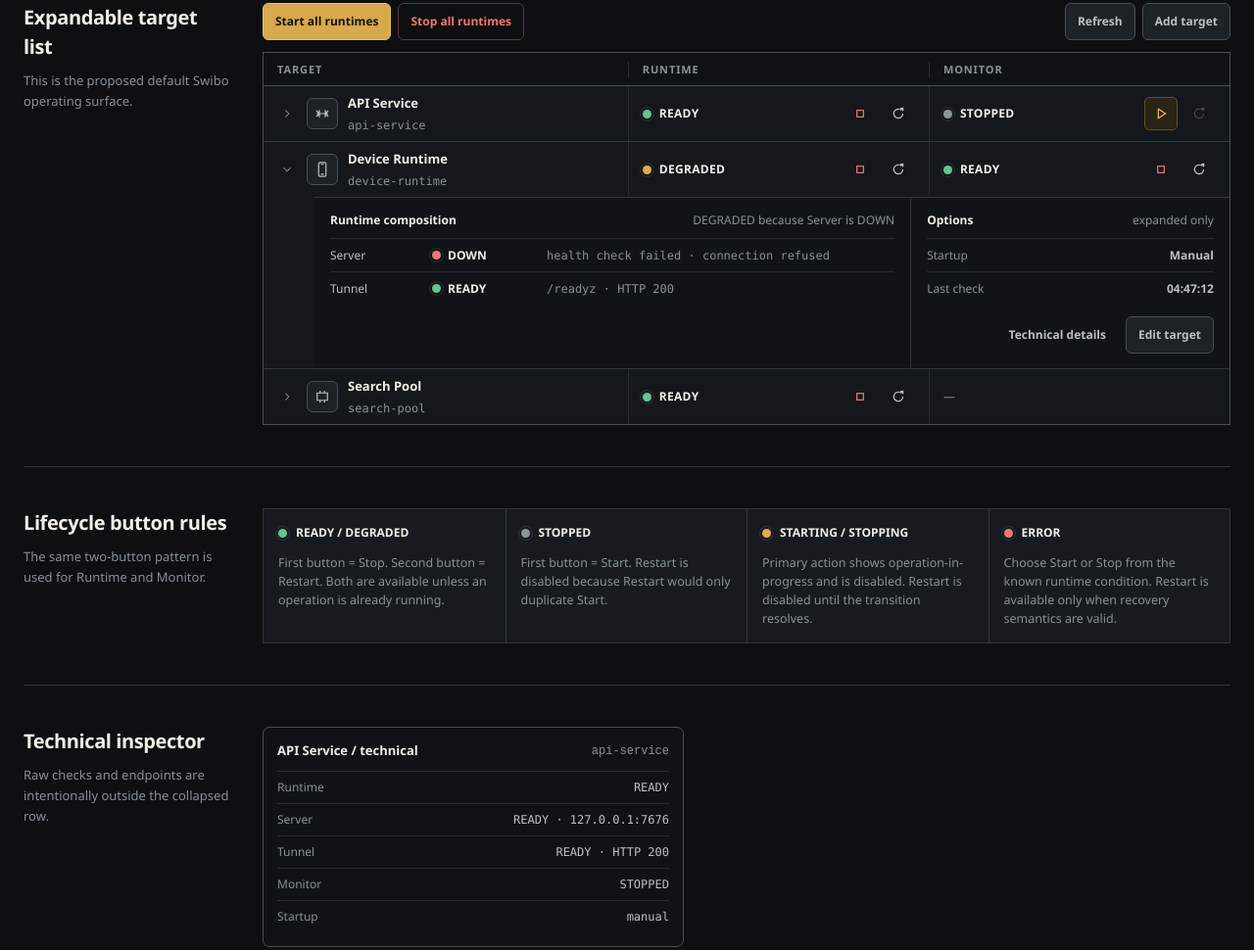
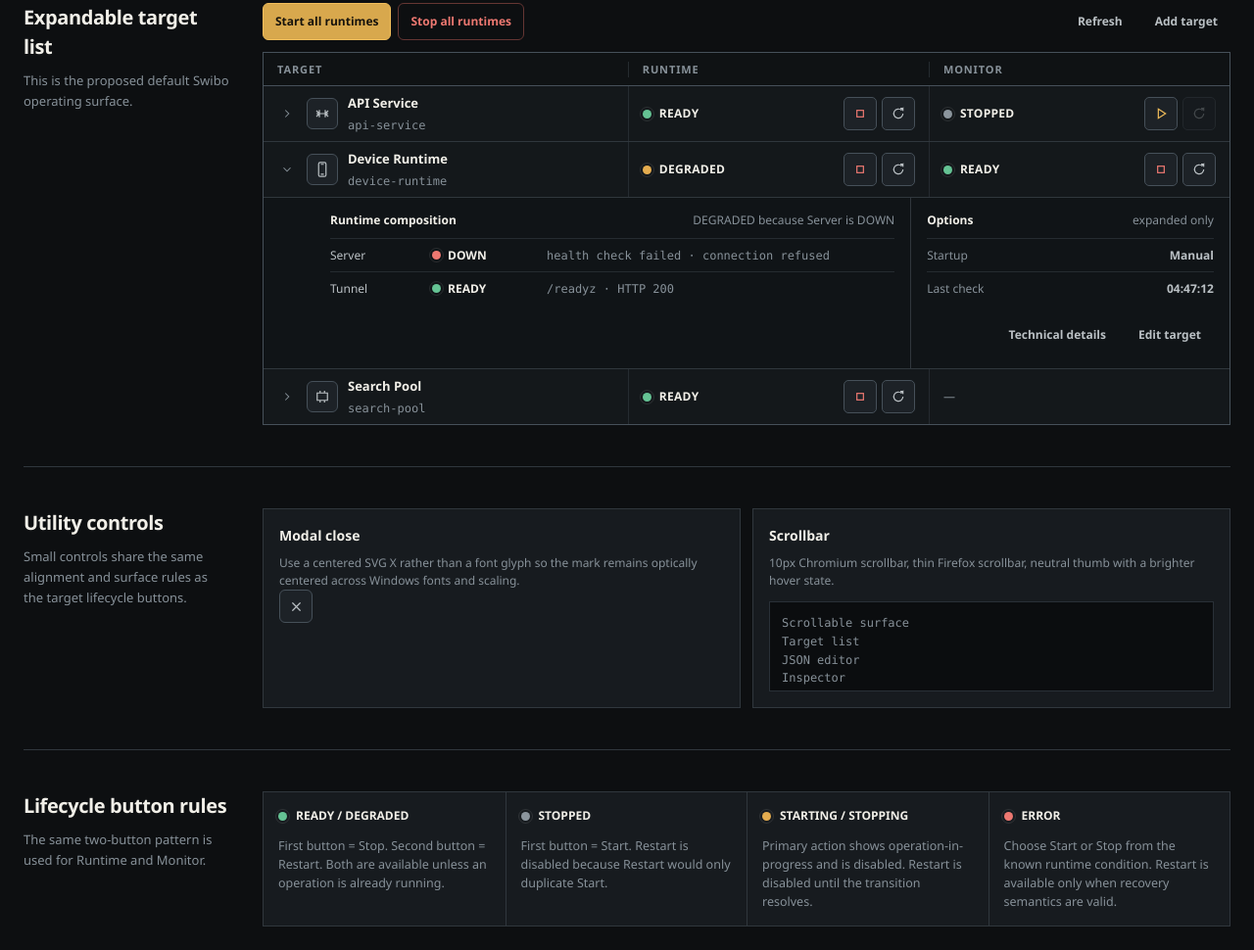
Before and after one commit to signal-forge-lab/swibo, a website: page design/swibo-parts-design-sheet-v2.html in a window 1280 px wide. Shown: the part 1565-2535 px from the top of the page at 98% size. Drawn offline with Linux system fonts and the light colour scheme.

Commit message:
chore: adopt public-safe repository layout

```diff
--- a/design/swibo-parts-design-sheet-v2.html
+++ b/design/swibo-parts-design-sheet-v2.html
@@ -26,6 +26,9 @@
       --danger: #ed7871;
       --stopped: #8b959d;
       --focus: #f0bd5a;
+      --scroll-track: #0b0e10;
+      --scroll-thumb: #384149;
+      --scroll-thumb-hover: #59636c;
       --r-1: 4px;
       --r-2: 7px;
       --r-3: 10px;
@@ -42,6 +45,12 @@
     }
 
     * { box-sizing: border-box; }
+    * { scrollbar-width: thin; scrollbar-color: var(--scroll-thumb) var(--scroll-track); }
+    *::-webkit-scrollbar { width: 10px; height: 10px; }
+    *::-webkit-scrollbar-track { background: var(--scroll-track); }
+    *::-webkit-scrollbar-thumb { background: var(--scroll-thumb); border: 2px solid var(--scroll-track); border-radius: 999px; }
+    *::-webkit-scrollbar-thumb:hover { background: var(--scroll-thumb-hover); }
+    *::-webkit-scrollbar-corner { background: var(--scroll-track); }
     html { background: var(--bg); }
     body {
       margin: 0;
@@ -172,8 +181,8 @@
       gap: 8px;
       padding: 0 12px;
       color: var(--text-2);
-      background: var(--surface-3);
-      border: 1px solid var(--line-strong);
+      background: transparent;
+      border: 1px solid transparent;
       border-radius: 6px;
       font-size: 12px;
       font-weight: 650;
@@ -232,22 +241,25 @@
       place-items: center;
       padding: 0;
       color: var(--text-2);
-      background: transparent;
-      border: 1px solid transparent;
+      background: var(--surface-3);
+      border: 1px solid var(--line-strong);
       border-radius: 5px;
     }
     .compact-btn:hover { color: var(--text); background: var(--surface-4); border-color: var(--line-strong); }
-    .compact-btn.start { color: var(--brass-strong); background: var(--brass-soft); border-color: #66502a; }
+    .compact-btn.start { color: var(--brass-strong); }
     .compact-btn.stop { color: var(--danger); }
     .compact-btn:disabled { opacity: .28; }
     .compact-btn svg { width: 16px; height: 16px; stroke: currentColor; fill: none; stroke-width: 1.8; }
 
     .target-detail {
+      margin-left: 0;
+      border-top: 1px solid var(--line);
+      background: #101417;
+    }
+    .target-detail-inner {
       display: grid;
       grid-template-columns: minmax(0, 1.4fr) minmax(280px, .75fr);
-      margin-left: 52px;
-      border-top: 1px solid var(--line);
-      background: #101417;
+      padding-left: 52px;
     }
     .detail-block { min-width: 0; padding: 14px 16px 15px; }
     .detail-block + .detail-block { border-left: 1px solid var(--line); }
@@ -269,6 +281,14 @@
     .state-cell + .state-cell { border-left: 1px solid var(--line); }
     .state-cell strong { display: flex; align-items: center; gap: 9px; font-size: 12px; }
     .state-cell p { margin-top: 13px; color: var(--text-3); font-size: 12.5px; }
+
+    .utility-grid { display: grid; grid-template-columns: repeat(2, minmax(0, 1fr)); gap: 12px; }
+    .utility-demo { min-height: 150px; padding: 16px; background: var(--surface-2); border: 1px solid var(--line); }
+    .utility-demo > p { margin-top: 9px; color: var(--text-3); font-size: 12px; }
+    .modal-close-demo { width: 34px; height: 34px; display: inline-grid; place-items: center; padding: 0; color: var(--text-2); background: var(--surface-3); border: 1px solid var(--line-strong); border-radius: 6px; }
+    .modal-close-demo svg { width: 15px; height: 15px; fill: none; stroke: currentColor; stroke-width: 1.9; stroke-linecap: round; }
+    .scroll-demo { height: 92px; margin-top: 12px; overflow: auto; background: #0b0d0f; border: 1px solid #293037; }
+    .scroll-demo-inner { height: 210px; padding: 12px; color: var(--text-3); font: 12px/1.55 "Cascadia Mono", Consolas, monospace; }
 
     .popover {
       width: min(430px, 100%);
@@ -303,7 +323,8 @@
       .principle:nth-child(4) { border-top: 1px solid var(--line); }
       .target-list { overflow-x: auto; }
       .target-columns, .target-summary { min-width: 980px; grid-template-columns: 300px 340px 340px; }
-      .target-detail { min-width: 928px; }
+      .target-detail { min-width: 980px; }
+      .utility-grid { grid-template-columns: 1fr; }
     }
     @media (max-width: 760px) {
       .page { width: min(100% - 28px, 1480px); padding-top: 26px; }
@@ -408,8 +429,10 @@
               <div class="monitor-cell"><span class="inline-state"><span class="lamp"></span>STOPPED</span><span class="inline-controls"><button class="compact-btn start" title="Start Monitor" aria-label="Start Monitor"><svg viewBox="0 0 24 24"><path d="m8 5 11 7-11 7z"/></svg></button><button class="compact-btn" title="Restart Monitor" aria-label="Restart Monitor" disabled><svg viewBox="0 0 24 24"><path d="M19 8V4l-3 3M19 4h-4M19 12a7 7 0 1 1-2-5"/></svg></button></span></div>
             </summary>
             <div class="target-detail">
-              <div class="detail-block"><div class="detail-title"><strong>Runtime composition</strong><span>Runtime = Server + Tunnel</span></div><div class="component-line"><span class="component-name">Server</span><span class="component-state"><span class="lamp ready"></span>READY</span><span class="component-detail">127.0.0.1:7676 · HTTP 200</span></div><div class="component-line"><span class="component-name">Tunnel</span><span class="component-state"><span class="lamp ready"></span>READY</span><span class="component-detail">secure tunnel · /readyz 200</span></div></div>
-              <div class="detail-block"><div class="detail-title"><strong>Options</strong><span>expanded only</span></div><div class="meta-line"><span>Startup</span><strong>Manual</strong></div><div class="meta-line"><span>Last check</span><strong>04:47:12</strong></div><div class="detail-actions"><button class="rect-btn ghost">Technical details</button><button class="rect-btn">Edit target</button></div></div>
+              <div class="target-detail-inner">
+                <div class="detail-block"><div class="detail-title"><strong>Runtime composition</strong><span>Runtime = Server + Tunnel</span></div><div class="component-line"><span class="component-name">Server</span><span class="component-state"><span class="lamp ready"></span>READY</span><span class="component-detail">127.0.0.1:7676 · HTTP 200</span></div><div class="component-line"><span class="component-name">Tunnel</span><span class="component-state"><span class="lamp ready"></span>READY</span><span class="component-detail">secure tunnel · /readyz 200</span></div></div>
+                <div class="detail-block"><div class="detail-title"><strong>Options</strong><span>expanded only</span></div><div class="meta-line"><span>Startup</span><strong>Manual</strong></div><div class="meta-line"><span>Last check</span><strong>04:47:12</strong></div><div class="detail-actions"><button class="rect-btn ghost">Technical details</button><button class="rect-btn">Edit target</button></div></div>
+              </div>
             </div>
           </details>
 
@@ -420,8 +443,10 @@
               <div class="monitor-cell"><span class="inline-state"><span class="lamp ready"></span>READY</span><span class="inline-controls"><button class="compact-btn stop" title="Stop Monitor" aria-label="Stop Monitor"><svg viewBox="0 0 24 24"><rect x="7" y="7" width="10" height="10"/></svg></button><button class="compact-btn" title="Restart Monitor" aria-label="Restart Monitor"><svg viewBox="0 0 24 24"><path d="M19 8V4l-3 3M19 4h-4M19 12a7 7 0 1 1-2-5"/></svg></button></span></div>
             </summary>
             <div class="target-detail">
-              <div class="detail-block"><div class="detail-title"><strong>Runtime composition</strong><span>DEGRADED because Server is DOWN</span></div><div class="component-line"><span class="component-name">Server</span><span class="component-state"><span class="lamp danger"></span>DOWN</span><span class="component-detail">health check failed · connection refused</span></div><div class="component-line"><span class="component-name">Tunnel</span><span class="component-state"><span class="lamp ready"></span>READY</span><span class="component-detail">/readyz · HTTP 200</span></div></div>
-              <div class="detail-block"><div class="detail-title"><strong>Options</strong><span>expanded only</span></div><div class="meta-line"><span>Startup</span><strong>Manual</strong></div><div class="meta-line"><span>Last check</span><strong>04:47:12</strong></div><div class="detail-actions"><button class="rect-btn ghost">Technical details</button><button class="rect-btn">Edit target</button></div></div>
+              <div class="target-detail-inner">
+                <div class="detail-block"><div class="detail-title"><strong>Runtime composition</strong><span>DEGRADED because Server is DOWN</span></div><div class="component-line"><span class="component-name">Server</span><span class="component-state"><span class="lamp danger"></span>DOWN</span><span class="component-detail">health check failed · connection refused</span></div><div class="component-line"><span class="component-name">Tunnel</span><span class="component-state"><span class="lamp ready"></span>READY</span><span class="component-detail">/readyz · HTTP 200</span></div></div>
+                <div class="detail-block"><div class="detail-title"><strong>Options</strong><span>expanded only</span></div><div class="meta-line"><span>Startup</span><strong>Manual</strong></div><div class="meta-line"><span>Last check</span><strong>04:47:12</strong></div><div class="detail-actions"><button class="rect-btn ghost">Technical details</button><button class="rect-btn">Edit target</button></div></div>
+              </div>
             </div>
           </details>
 
@@ -431,9 +456,17 @@
               <div class="runtime-cell"><span class="inline-state"><span class="lamp ready"></span>READY</span><span class="inline-controls"><button class="compact-btn stop" title="Stop Runtime" aria-label="Stop Runtime"><svg viewBox="0 0 24 24"><rect x="7" y="7" width="10" height="10"/></svg></button><button class="compact-btn" title="Restart Runtime" aria-label="Restart Runtime"><svg viewBox="0 0 24 24"><path d="M19 8V4l-3 3M19 4h-4M19 12a7 7 0 1 1-2-5"/></svg></button></span></div>
               <div class="monitor-cell"><span class="inline-state muted">—</span><span></span></div>
             </summary>
-            <div class="target-detail"><div class="detail-block"><div class="detail-title"><strong>Runtime composition</strong><span>No Tunnel configured</span></div><div class="component-line"><span class="component-name">Server</span><span class="component-state"><span class="lamp ready"></span>READY</span><span class="component-detail">search pool ready</span></div></div><div class="detail-block"><div class="detail-title"><strong>Options</strong><span>expanded only</span></div><div class="meta-line"><span>Startup</span><strong>Manual</strong></div><div class="meta-line"><span>Monitor</span><strong>Not configured</strong></div><div class="detail-actions"><button class="rect-btn ghost">Technical details</button><button class="rect-btn">Edit target</button></div></div></div>
+            <div class="target-detail"><div class="target-detail-inner"><div class="detail-block"><div class="detail-title"><strong>Runtime composition</strong><span>No Tunnel configured</span></div><div class="component-line"><span class="component-name">Server</span><span class="component-state"><span class="lamp ready"></span>READY</span><span class="component-detail">search pool ready</span></div></div><div class="detail-block"><div class="detail-title"><strong>Options</strong><span>expanded only</span></div><div class="meta-line"><span>Startup</span><strong>Manual</strong></div><div class="meta-line"><span>Monitor</span><strong>Not configured</strong></div><div class="detail-actions"><button class="rect-btn ghost">Technical details</button><button class="rect-btn">Edit target</button></div></div></div></div>
           </details>
         </div>
+      </div>
+    </section>
+
+    <section class="rail">
+      <div><h2 class="section-title">Utility controls</h2><p class="section-note">Small controls share the same alignment and surface rules as the target lifecycle buttons.</p></div>
+      <div class="section-body utility-grid">
+        <div class="utility-demo"><strong>Modal close</strong><p>Use a centered SVG X rather than a font glyph so the mark remains optically centered across Windows fonts and scaling.</p><button class="modal-close-demo" aria-label="Close"><svg viewBox="0 0 24 24"><path d="M6 6 18 18M18 6 6 18"/></svg></button></div>
+        <div class="utility-demo"><strong>Scrollbar</strong><p>10px Chromium scrollbar, thin Firefox scrollbar, neutral thumb with a brighter hover state.</p><div class="scroll-demo"><div class="scroll-demo-inner">Scrollable surface<br>Target list<br>JSON editor<br>Inspector<br>Dialog content<br><br>Thumb uses the shared scrollbar tokens.</div></div></div>
       </div>
     </section>
 
@@ -469,7 +502,7 @@
       </div>
     </section>
 
-    <footer class="footer"><span>Swibo Design Parts Sheet · expandable target list revision</span><span>Static reference only · production UI not yet changed</span></footer>
+    <footer class="footer"><span>Swibo Design Parts Sheet · expandable target list revision</span><span>Production-aligned static reference</span></footer>
   </main>
 </body>
 </html>
--- a/src/runtime.js
+++ b/src/runtime.js
@@ -7,7 +7,7 @@ import { Supervisor } from "./supervisor.js";
 const projectRoot = path.resolve(path.dirname(fileURLToPath(import.meta.url)), "..");
 
 export function createRuntime() {
-  const store = new RegistryStore({ defaultPath: path.join(projectRoot, "config", "default-registry.json") });
+  const store = new RegistryStore({ defaultPath: path.join(projectRoot, "config", "config.example.json") });
   const registry = store.ensure();
   const supervisor = new Supervisor({ registry });
   return {
--- a/ui/app.js
+++ b/ui/app.js
@@ -151,6 +151,7 @@ function targetDetail(target) {
   const server = componentDetailRow(target, "server", "Server");
   const tunnel = componentDetailRow(target, "tunnel", "Tunnel");
   return `<div class="target-detail">
+    <div class="target-detail-inner">
       <div class="detail-block">
         <div class="detail-title"><strong>Runtime composition</strong><span>${escapeHtml(runtimeReason(target))}</span></div>
         ${server || `<div class="component-line"><span class="component-name">Server</span>${stateReadout("N/A", { muted: true })}<span class="component-detail"></span></div>`}
@@ -165,6 +166,7 @@ function targetDetail(target) {
         <div class="detail-actions">
           <button class="button quiet small" type="button" data-inspect="info">Technical details</button>
           <button class="button small" type="button" data-action="edit">Edit target</button>
+        </div>
       </div>
     </div>
   </div>`;
--- a/ui/styles.css
+++ b/ui/styles.css
@@ -18,12 +18,21 @@
   --danger: #ed7871;
   --stopped: #8b959d;
   --focus: #f0bd5a;
+  --scroll-track: #0b0e10;
+  --scroll-thumb: #384149;
+  --scroll-thumb-hover: #59636c;
   font-family: "Segoe UI Variable Text", "Segoe UI Variable", "Segoe UI", system-ui, sans-serif;
   background: var(--bg);
   color: var(--text);
 }
 
 * { box-sizing: border-box; }
+* { scrollbar-width: thin; scrollbar-color: var(--scroll-thumb) var(--scroll-track); }
+*::-webkit-scrollbar { width: 10px; height: 10px; }
+*::-webkit-scrollbar-track { background: var(--scroll-track); }
+*::-webkit-scrollbar-thumb { background: var(--scroll-thumb); border: 2px solid var(--scroll-track); border-radius: 999px; }
+*::-webkit-scrollbar-thumb:hover { background: var(--scroll-thumb-hover); }
+*::-webkit-scrollbar-corner { background: var(--scroll-track); }
 html, body { height: 100%; overflow: hidden; }
 body { margin: 0; min-width: 320px; background: var(--bg); color: var(--text); font-size: 14px; line-height: 1.45; -webkit-font-smoothing: antialiased; }
 button, textarea { font: inherit; }
@@ -56,7 +65,9 @@ h2 { font-size: 17px; font-weight: 680; }
 .button.destructive { color: var(--danger); background: transparent; border-color: #653633; }
 .button.quiet { background: transparent; border-color: transparent; }
 .button.small { min-height: 32px; padding: 0 9px; }
-.icon-button { width: 34px; height: 34px; font-size: 20px; }
+.icon-button { width: 34px; height: 34px; display: inline-grid; place-items: center; padding: 0; }
+.icon-button svg { width: 15px; height: 15px; fill: none; stroke: currentColor; stroke-width: 1.9; stroke-linecap: round; }
+.modal-close { display: inline-grid; place-items: center; flex: 0 0 auto; }
 
 .summary { display: grid; grid-template-columns: repeat(4,minmax(0,1fr)); margin-bottom: 10px; background: #101316; border: 1px solid var(--line-strong); }
 .signal { min-height: 62px; padding: 10px 14px; display: flex; align-items: baseline; justify-content: space-between; gap: 12px; }
@@ -98,11 +109,12 @@ h2 { font-size: 17px; font-weight: 680; }
 .inline-controls { display: flex; align-items: center; gap: 4px; margin-left: auto; }
 .compact-btn { width: 34px; height: 34px; display: inline-grid; place-items: center; padding: 0; color: var(--text-2); background: transparent; border: 1px solid transparent; border-radius: 5px; }
 .compact-btn:hover:not(:disabled) { color: var(--text); background: var(--surface-4); border-color: var(--line-strong); }
-.compact-btn.start { color: var(--brass-strong); background: var(--brass-soft); border-color: #66502a; }
+.compact-btn.start { color: var(--brass-strong); }
 .compact-btn.stop { color: var(--danger); }
 .compact-btn svg { width: 16px; height: 16px; fill: none; stroke: currentColor; stroke-width: 1.8; }
 
-.target-detail { min-width: 848px; display: grid; grid-template-columns: minmax(0,1.4fr) minmax(280px,.75fr); margin-left: 52px; background: #101417; border-top: 1px solid var(--line); }
+.target-detail { min-width: 900px; margin-left: 0; background: #101417; border-top: 1px solid var(--line); }
+.target-detail-inner { display: grid; grid-template-columns: minmax(0,1.4fr) minmax(280px,.75fr); padding-left: 52px; }
 .detail-block { min-width: 0; padding: 13px 16px 14px; }
 .detail-block + .detail-block { border-left: 1px solid var(--line); }
 .detail-title { display: flex; align-items: center; justify-content: space-between; gap: 14px; margin-bottom: 8px; }
```
Also changed, not shown: AGENTS.md (+7 -3 lines), tests/default-registry.test.js (+1 -1 lines), tests/repository-layout.test.js (added, +37 -0 lines), tests/ui-contract.test.js (+24 -0 lines), ui/index.html (+3 -1 lines), config/config.example.json (renamed from config/default-registry.json), docs/README.md, docs/README_ja.md, 1 other file. Lines whose indentation alone changed are shown as unchanged.
